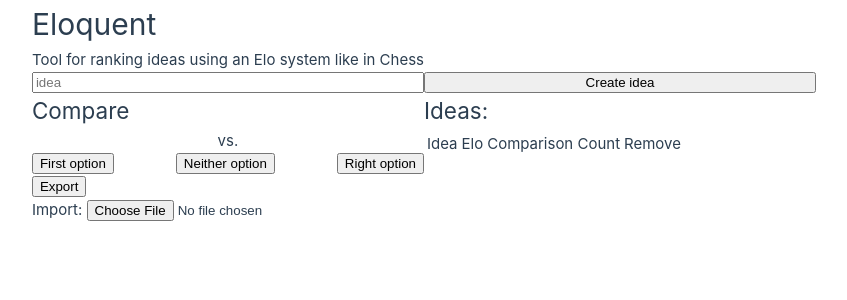
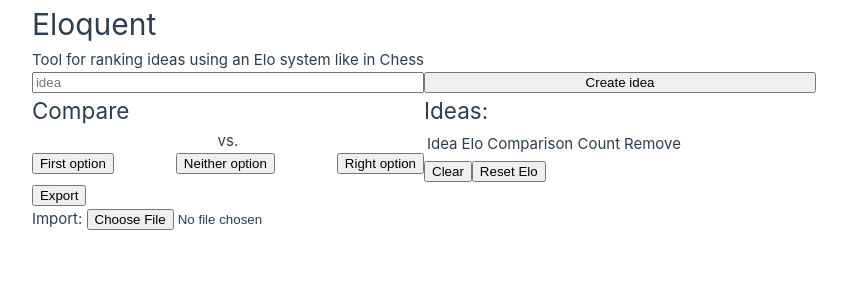
Before and after one commit to ptrgags/eloquent, a Vue app: page / in a window 1280 px wide. Shown: the top 300 px of the page, without its empty margins (216-1063 px from the left). Built offline with nearby package versions, Linux system fonts and the light colour scheme.

Commit message:
Add clear and reset buttons

```diff
--- a/src/App.vue
+++ b/src/App.vue
@@ -108,12 +108,23 @@ function add_idea() {
     new_idea_name.value = ""
 
     comparison_indices.value = choose_indices()
-    saveState();
+    saveState()
 }
 
 function remove_idea(idea: Idea) {
-    ideas_list.value = ideas_list.value.filter((x: Idea) => x !== idea);
-    saveState();
+    ideas_list.value = ideas_list.value.filter((x: Idea) => x !== idea)
+    saveState()
+}
+
+function clear() {
+    ideas_list.value = []
+    saveState()
+}
+
+function reset_elo() {
+    for (const idea of ideas_list.value) {
+        idea.elo = 1000
+    }
 }
 
 function select_preference(preference: Preference) {
@@ -207,6 +218,8 @@ async function import_state(event: Event) {
                 </tr>
             </tbody>
         </table>
+        <button type="button" @click="clear">Clear</button>
+        <button type="button" @click="reset_elo">Reset Elo</button>
     </div>
     <div>
         <button type="button" @click="export_state">Export</button>
```
